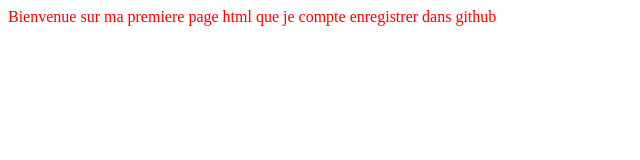
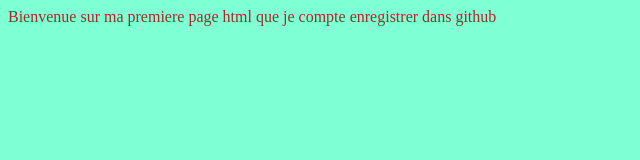
Before and after one commit to Yvesgautier10/sitebasic, a plain HTML site: page index.html in a window 1280 px wide. Shown: the whole page, without its empty margins (0-640 px from the left). Drawn offline with Linux system fonts and the light colour scheme.

Commit message:
Deuxieme modification avec usage d'une feuille de style css

```diff
--- a/index.html
+++ b/index.html
@@ -1,11 +1,7 @@
 <html>
 <head>
 	<title> Bienvenue</title>
-	<style type="text/css">
-		p{
-			color: red;
-		}
-	</style>
+	<link rel="stylesheet" href="style.css">
 </head>
 <body>
 <p> Bienvenue sur ma premiere page html que je compte enregistrer dans github</p>
--- /dev/null
+++ b/style.css
@@ -0,0 +1,7 @@
+body{
+    background-color: aquamarine;
+}
+
+p{
+    color: brown;
+}
```
